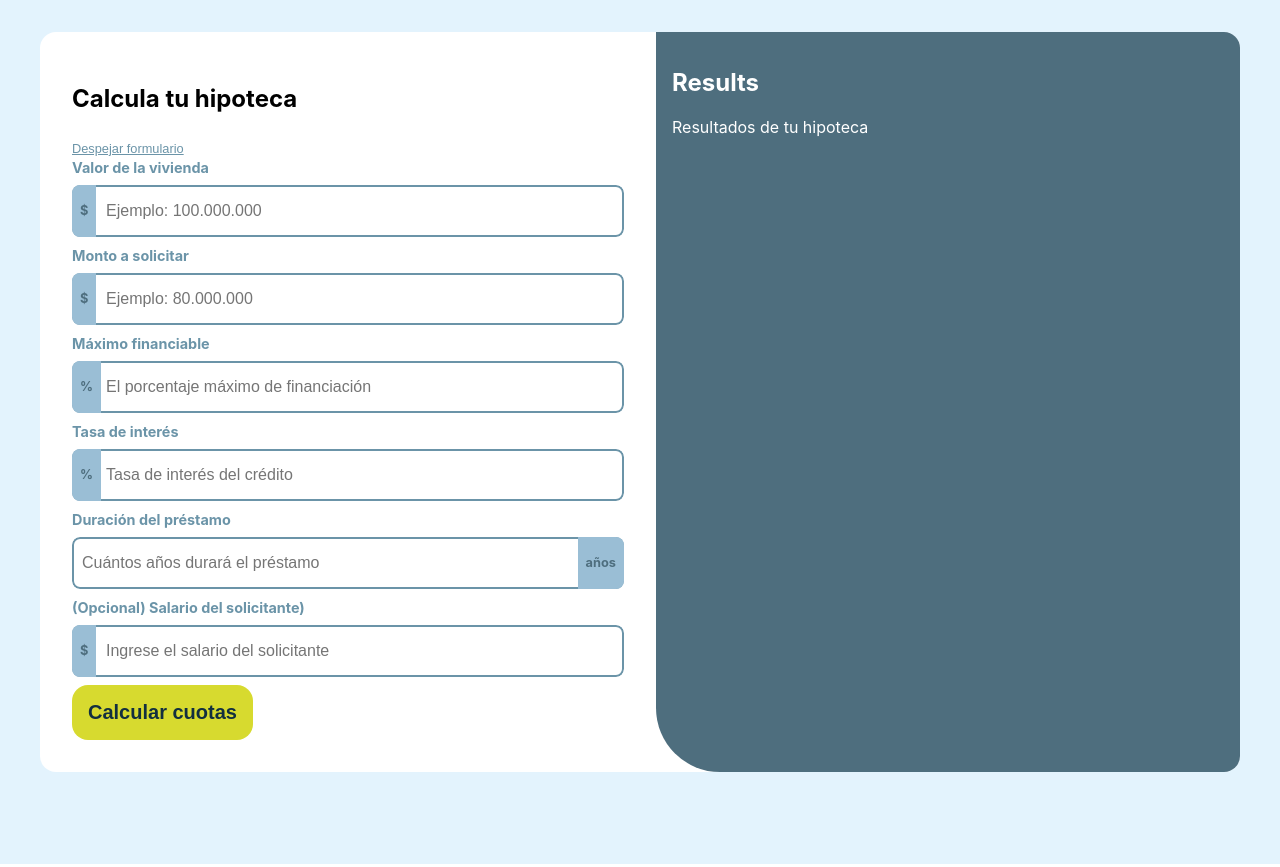
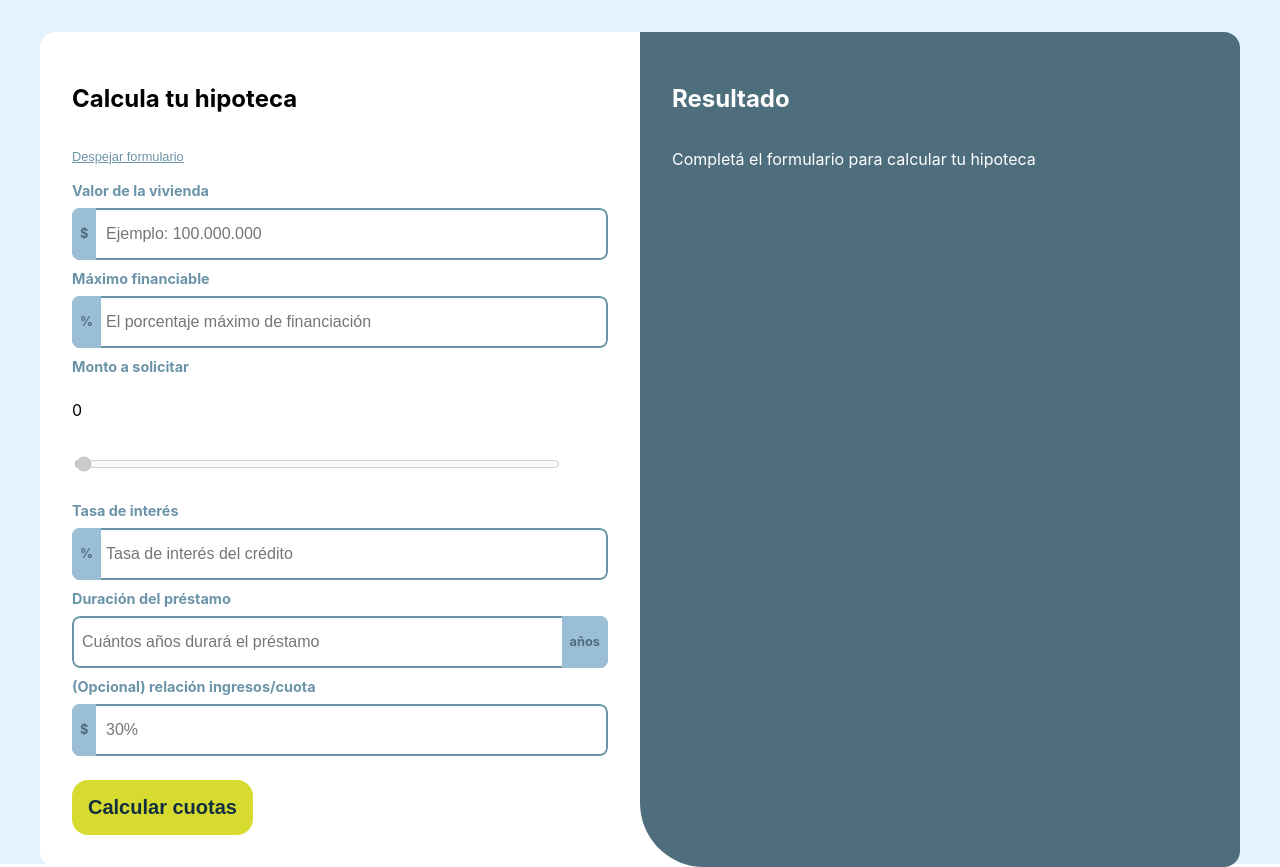
Before and after one commit to soype/hipoteca, a React (Create React App) app: page / in a window 1280 px wide. Built offline with nearby package versions, Linux system fonts and the light colour scheme.

Commit message:
Version 0.1

```diff
--- a/src/Components/Mortgage/Calculator/Calculator.js
+++ b/src/Components/Mortgage/Calculator/Calculator.js
@@ -1,22 +1,26 @@
-import React, { useState} from "react";
+import React, { useState, useEffect } from "react";
 
 import styles from "./Calculator.module.scss";
 
 const Calculator = ({ title, form, setResult }) => {
   //   const [state, formAction] = useFormState(calculateMortgage, { error: null, message: null });
 
-  const [errorMessage, setErrorMessage] = useState('');
+  const [errorMessage, setErrorMessage] = useState("");
+  const [houseValue, setHouseValue] = useState(0);
+  const [loanMax, setLoanMax] = useState(0);
+  const [loanAmount, setLoanAmount] = useState(0);
+  const [maxLoanAmount, setMaxLoanAmount] = useState(0);
+  const [enableLoanAmount, setEnableLoanAmount] = useState(true);
 
   // Convert form fields to array
   const fieldsArray = Object.values(form.fields);
 
   const calculateMortgage = (event) => {
-
     event.preventDefault();
 
     const formData = new FormData(event.target);
 
-    let errorMessage = '';
+    let errorMessage = "";
 
     const data = {
       houseValue: formData.get("houseValue"),
@@ -24,8 +28,12 @@ const Calculator = ({ title, form, setResult }) => {
       loanMax: formData.get("loanMax"),
       interestRate: formData.get("interestRate"),
       loanDuration: formData.get("loanDuration"),
-      salary: formData.get("salary")
+      salary: formData.get("salary"),
     };
+
+    if (data.salary.length < 1) {
+      data.salary = 30;
+    }
 
     // ERRROR CHECK
 
@@ -39,68 +47,118 @@ const Calculator = ({ title, form, setResult }) => {
     }
 
     // Check for negative values
-    Object.values(data).forEach(value => {
+    Object.values(data).forEach((value) => {
       if (value < 0) {
         errorMessage = "Por favor, ingresá solo números positivos";
       }
     });
 
     // Check if loan amount is allowed by loan max
-    if (data.loanAmount > ((data.loanMax / 100) * data.houseValue)) {
+    if (data.loanAmount > (data.loanMax / 100) * data.houseValue) {
       errorMessage = "El monto solicitado excede el máximo permitido";
     }
 
-    if(errorMessage.length > 0){
+    if (errorMessage.length > 0) {
+      setResult({});
       setErrorMessage(errorMessage);
       return;
     }
 
     // END ERROR CHECK
 
-    console.log('Data: ',data)
-
     let submittedData;
 
     // Calculate loan
-    const monthlyPayment = data.houseValue / (1 - (1 / (1 + data.interestRate)) ** data.loanDuration) / data.interestRate;
+    const monthlyRate = data.interestRate / 100 / 12;
+    const numberOfPayments = data.loanDuration * 12;
+    const monthlyPayment = data.loanAmount * (monthlyRate / (1 - Math.pow(1 + monthlyRate, -numberOfPayments)));
+    const salary = monthlyPayment / (data.salary / 100);
 
     const escritura = data.houseValue * 0.015;
     const escribano = data.houseValue * 0.02;
     const inmobiliaria = data.houseValue * 0.04 + data.houseValue * 0.04 * 0.21;
 
     const downpayment = data.houseValue - data.loanAmount;
-    console.log('Downpayment: ', downpayment);
+    console.log("Downpayment: ", downpayment);
 
     const initialPayment = escritura + escribano + inmobiliaria + downpayment;
 
     submittedData = {
-      // message: "Resultados de tu hipoteca",
       monthlyPayment: monthlyPayment,
       escritura: escritura,
       escribano: escribano,
       inmobiliaria: inmobiliaria,
       initialPayment: initialPayment,
+      salary: salary,
     };
 
-    setErrorMessage('');
+    setErrorMessage("");
     setResult(submittedData);
+  };
+
+  const clearForm = (event) => {
+    event.preventDefault();
+    const form = event.target.form;
+
+    // Clear all input fields
+    form.reset();
+
+    // Reset the result and error messages
+    setResult({});
+    setErrorMessage("");
+  };
+
+  const houseValueHandler = (event) => {
+    setHouseValue(event.target.value);
+  };
+
+  const loanMaxHandler = (event) => {
+    setLoanMax(event.target.value);
+  };
+
+  useEffect(() => {
+    // Calculate the loan amount based on the house value and loan max
+    if (houseValue > 0 && loanMax > 0) {
+      setEnableLoanAmount(false);
+      setMaxLoanAmount((loanMax / 100) * houseValue);
+    }
+  }, [houseValue, loanMax]);
+
+  const loanAmountHandler = (event) => {
+    setLoanAmount(event.target.value);
   };
 
   return (
     <div className={styles.calculator}>
       <h2>{title}</h2>
       <form action="" onSubmit={calculateMortgage}>
-        <button className={styles.clear}>{form.clear}</button>
+        <button className={styles.clear} onClick={clearForm}>
+          {form.clear}
+        </button>
         {fieldsArray.map((field) => {
           return (
             <div key={field.name}>
               <div className={styles["field"]}>
                 <label htmlFor={field.name}>{field.label}</label>
-                <div className={`${styles["field-container"]} ${field.symbol.length > 1 && styles["field-container--right"]}`}>
-                  {field.symbol.length < 2 && <span className={`${styles.symbol} ${styles["symbol--left"]}`}>{field.symbol}</span>}
-                  <input className={styles.input} id={field.name} name={field.name} type="text" placeholder={field.placeholder} />
-                  {field.symbol.length > 1 && <span className={`${styles.symbol} ${styles["symbol--right"]}`}>{field.symbol}</span>}
-                </div>
+                {field.name === "houseValue" || field.name === "loanMax" ? (
+                  <div className={`${styles["field-container"]} ${field.symbol.length > 1 && styles["field-container--right"]}`}>
+                    {field.symbol.length < 2 && <span className={`${styles.symbol} ${styles["symbol--left"]}`}>{field.symbol}</span>}
+                    <input className={styles.input} id={field.name} name={field.name} type="text" onChange={field.name === "houseValue" ? houseValueHandler : loanMaxHandler} placeholder={field.placeholder} />
+                    {field.symbol.length > 1 && <span className={`${styles.symbol} ${styles["symbol--right"]}`}>{field.symbol}</span>}
+                  </div>
+                ) : field.name === "loanAmount" ? (
+                  <div className={`${styles["field-container"]} ${styles["loan-amount"]} ${field.symbol.length > 1 && styles["field-container--right"]}`}>
+                    <p>{loanAmount}</p>
+                    <input className={styles.input} id={field.name} name={field.name} type="range" min="0" max={maxLoanAmount} onChange={loanAmountHandler} disabled={enableLoanAmount} placeholder={field.placeholder} />
+                    {field.symbol.length > 1 && <span className={`${styles.symbol} ${styles["symbol--right"]}`}>{field.symbol}</span>}
+                  </div>
+                ) : (
+                  <div className={`${styles["field-container"]} ${field.symbol.length > 1 && styles["field-container--right"]}`}>
+                    {field.symbol.length < 2 && <span className={`${styles.symbol} ${styles["symbol--left"]}`}>{field.symbol}</span>}
+                    <input className={styles.input} id={field.name} name={field.name} type="text" placeholder={field.placeholder} />
+                    {field.symbol.length > 1 && <span className={`${styles.symbol} ${styles["symbol--right"]}`}>{field.symbol}</span>}
+                  </div>
+                )}
               </div>
             </div>
           );
--- a/src/Components/Mortgage/Calculator/Calculator.module.scss
+++ b/src/Components/Mortgage/Calculator/Calculator.module.scss
@@ -16,8 +16,8 @@
     font-size: .8rem;
     font-weight: 500;
     text-decoration: underline;
-    padding: unset;
-    padding-top: .5rem;
+    padding: 1rem 0;
+    cursor: pointer;
   }
 
   .form{
@@ -99,8 +99,19 @@
     }
   }
 
+  .loan-amount{
+    display: flex;
+    flex-direction: column;
+    align-items: start;
+    .input{
+      width: 90%;
+      padding: 1rem 0 !important;
+    }
+  }
+
   .submit{
     border-radius: 1rem;
+    margin-top: 1rem;
     border: none;
     background: $color-lime;
     // text-align: left;
@@ -118,7 +129,7 @@
 
   .error{
     margin: 0;
-    padding: 0;
+    padding-top: 1rem;
     color: $color-red;
   }
 
--- a/src/Components/Mortgage/Mortgage.module.scss
+++ b/src/Components/Mortgage/Mortgage.module.scss
@@ -3,7 +3,11 @@
 .mortgage {
     background: $background-light;
     padding: 2rem;
-    height: 100dvh;
+
+
+    @media all and (min-width: 768px) {
+        height: 100vh;
+    }
 }
 
 .mortgage-container {
--- a/src/Components/Mortgage/Results/Results.js
+++ b/src/Components/Mortgage/Results/Results.js
@@ -5,31 +5,30 @@ import data from "../mortgage.json";
 
 const Results = ({result}) => {
 
-  console.log('Result: ', result);
-
-  const text = data.results.form.data;
+  const text = data.results.fields;
   const title = data.results.title;
 
   // format monthly payment to currency using the user's locale
   const formatCurrency = (value) => {
     const formatter = new Intl.NumberFormat(navigator.language, {
       style: 'currency',
-      currency: 'ARS',
+      currency: 'USD',
     });
     return formatter.format(value);
   };
 
   return <div className={styles.results}>
-    <h2>Results</h2>
-    <p>{title}</p>
-    {result.monthlyPayment && <div>
-      <p>{text.monthlyPayment}{result.monthlyPayment}</p>
+    <h2>{title}</h2>
+    {result.monthlyPayment ? <div className={styles.content}>
+      <p>{text.monthlyPayment}<strong>{formatCurrency(result.monthlyPayment)}</strong></p>
       <p>{text.CABA}</p>
-      {/* <p>{text.escritura}{formatCurrency(result.escritura)}</p>
-      <p>{text.escribano}{formatCurrency(result.escribano)}</p>
-      <p>{text.inmobiliaria}{formatCurrency(result.inmobiliaria)}</p>
-      <p>{text.initialPayment}{formatCurrency(result.initialPayment)}</p> */}
-    </div>}
+      <p>{text.escritura}<strong>{formatCurrency(result.escritura)}</strong></p>
+      <p>{text.escribano}<strong>{formatCurrency(result.escribano)}</strong></p>
+      <p>{text.inmobiliaria}<strong>{formatCurrency(result.inmobiliaria)}</strong></p>
+      <p>{text.initialPayment}<strong>{formatCurrency(result.initialPayment)}</strong></p>
+      <p>{text.disclaimer}</p>
+      <p>{text.salary}<strong>{formatCurrency(result.salary)}</strong>{text.salary2}</p>
+    </div> : <p className={styles['content--placeholder']}>Completá el formulario para calcular tu hipoteca</p>}
   </div>;
 };
 
--- a/src/Components/Mortgage/Results/Results.module.scss
+++ b/src/Components/Mortgage/Results/Results.module.scss
@@ -3,7 +3,7 @@
 .results{
     background-color: $background-dark;
     flex: 1;
-    padding: 1rem;
+    padding: 2rem;
     *{
         color: white;
     }
@@ -11,3 +11,11 @@
         border-bottom-left-radius: 4rem;
     }
 }
+
+.content{
+    padding: 1rem 0;
+
+    &--placeholder{
+        padding: 1rem 0;
+    }
+}
--- a/src/Components/Mortgage/mortgage.json
+++ b/src/Components/Mortgage/mortgage.json
@@ -15,18 +15,18 @@
           "placeholder": "Ejemplo: 100.000.000"
         },
         "field2": {
+          "symbol": "%",
+          "name": "loanMax",
+          "label": "Máximo financiable",
+          "error": "Ingrese el máximo % de financiación",
+          "placeholder": "El porcentaje máximo de financiación"
+        },
+        "field3": {
           "symbol": "$",
           "name": "loanAmount",
           "label": "Monto a solicitar",
           "error": "Ingrese un monto a solicitar",
           "placeholder": "Ejemplo: 80.000.000"
-          },
-          "field3": {
-            "symbol": "%",
-            "name": "loanMax",
-            "label": "Máximo financiable",
-            "error": "Ingrese el máximo % de financiación",
-            "placeholder": "El porcentaje máximo de financiación"
         },
         "field4": {
           "symbol": "%",
@@ -45,9 +45,9 @@
         "field6": {
           "symbol": "$",
           "name": "salary",
-            "label": "(Opcional) Salario del solicitante)",
+          "label": "(Opcional) relación ingresos/cuota",
           "error": "Importe insuficiente",
-            "placeholder": "Ingrese el salario del solicitante"
+          "placeholder": "30%"
         }
       },
       "submit": "Calcular cuotas",
@@ -55,24 +55,19 @@
     }
   },
   "results": {
-      "title": "Resultados de tu hipoteca",
-      "description": "Resultados de tu hipoteca",
-      "form": {
-        "title": "Resultados de tu hipoteca",
+    "title": "Resultado",
     "description": "Resultados de tu hipoteca",
     "fields": {
-          "title": "Resultados de tu hipoteca",
-          "description": "Resultados de tu hipoteca",
-          "data": {
       "title": "Resultados de tu hipoteca",
       "monthlyPayment": "Tu cuota será de aproximadamente ",
       "CABA": "Si tu compra es en CABA, tené en cuenta estos gastos:",
       "escritura": "Gastos de escritura (1,5%): ",
       "escribano": "Gastos de escribano (2%): ",
       "inmobiliaria": "Gastos de inmobiliaria (4%): ",
-            "total": "Para acceder a este crédito necesitarás al menos "
-          }
-        }
+      "initialPayment": "Para acceder a este crédito necesitarás al menos ",
+      "disclaimer": "Tené en cuenta que estos valores son aproximados y el banco o entidad prestamista puede adicionar gastos como seguro de vida entre otros. \b",
+      "salary": "Para solicitar este crédito, deberías tener ingresos mensuales de al menos ",
+      "salary2": ". Si no ingresaste ningún valor, se asume por defecto una relación máxima entre la cuota y tus ingresos del 30%."
     }
   },
   "footer": {
```
Lines whose indentation alone changed are shown as unchanged.
